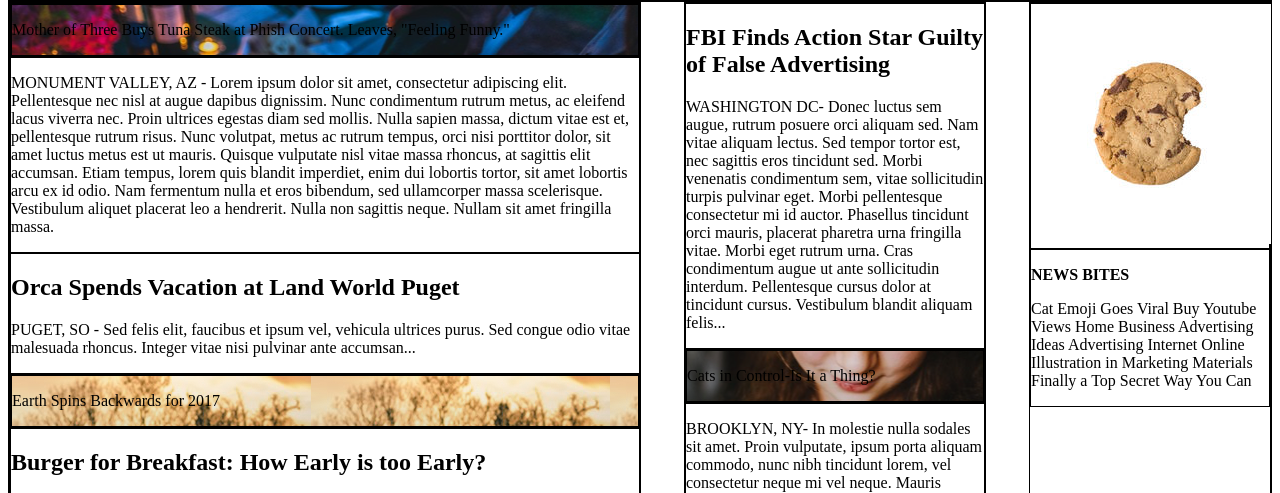
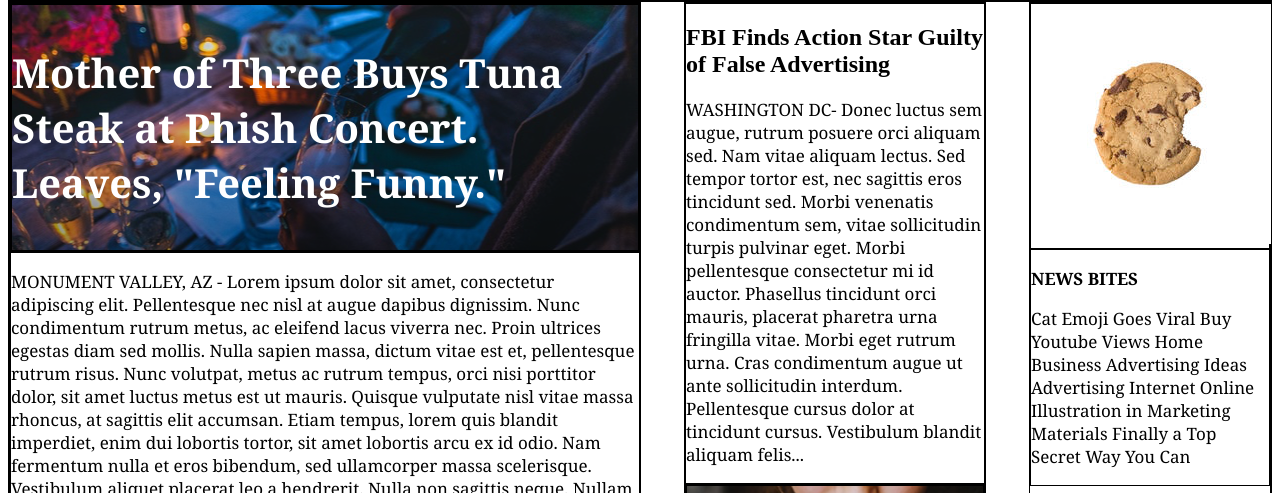
Before and after one commit to stehar14/times, a plain HTML site: page index.html in a window 1280 px wide. Shown: the part 78-571 px from the top of the page. Drawn offline with Linux system fonts and the light colour scheme.

Commit message:
add images

```diff
--- a/index.html
+++ b/index.html
@@ -20,7 +20,7 @@
       <div class= "large">
         <div class="column">
           <div class= "image" style=" background-image:url(./resources/images/champagne.png)">
-            <p class= "overlay">Mother of Three Buys Tuna Steak at Phish Concert. Leaves, "Feeling Funny."</p>
+            <p class= "overlay main">Mother of Three Buys Tuna Steak at Phish Concert. Leaves, "Feeling Funny."</p>
           </div>
         </div>
         <div class="column">
--- a/resources/css/style.css
+++ b/resources/css/style.css
@@ -78,3 +78,19 @@ header p {
   color: MediumAquamarine;
   margin: auto auto auto 10px;
 }
+
+.overlay.main {
+  font-size: 40px;
+}
+ .content {
+   font-family: Georgia;
+  font-size: 17px;
+  color: black;
+ }
+
+.overlay {
+  font-family: Georgia;
+  font-weight: bold;
+  font-size: 30px;
+  color: white;
+}
```
